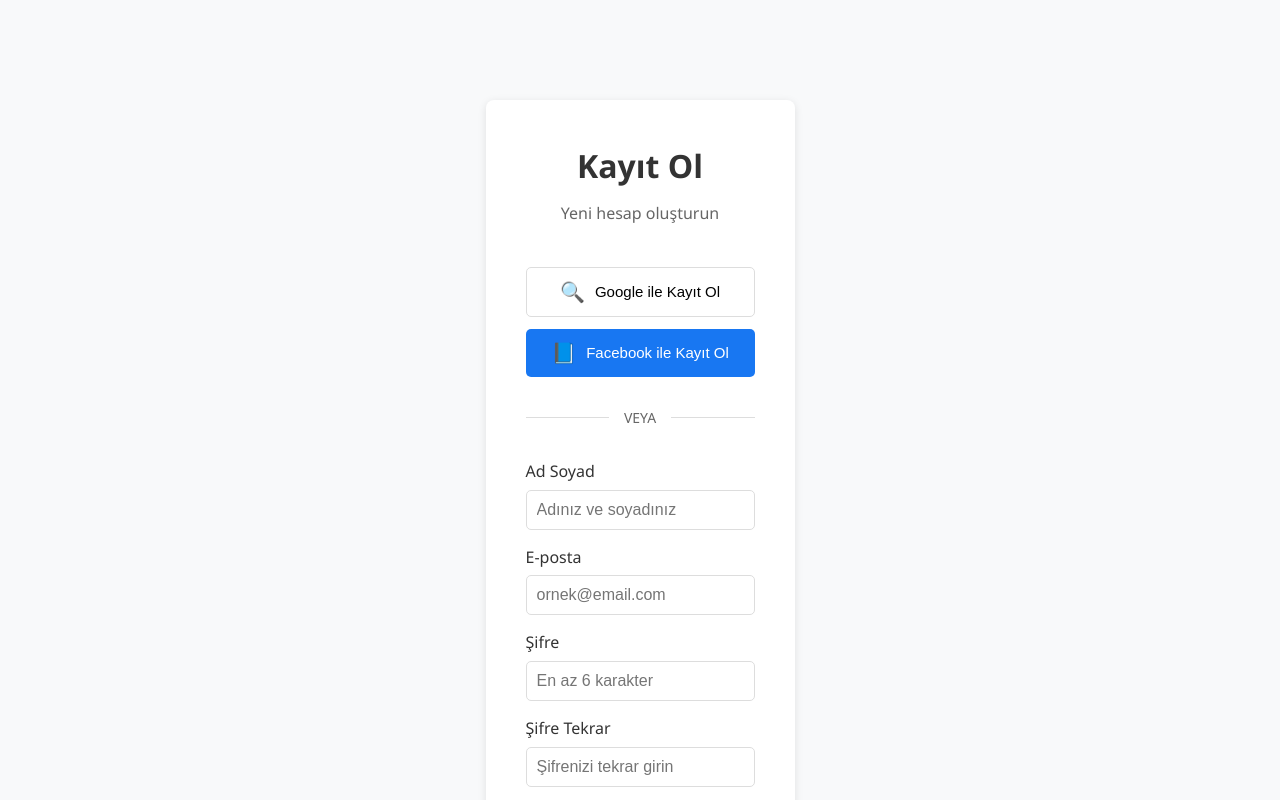
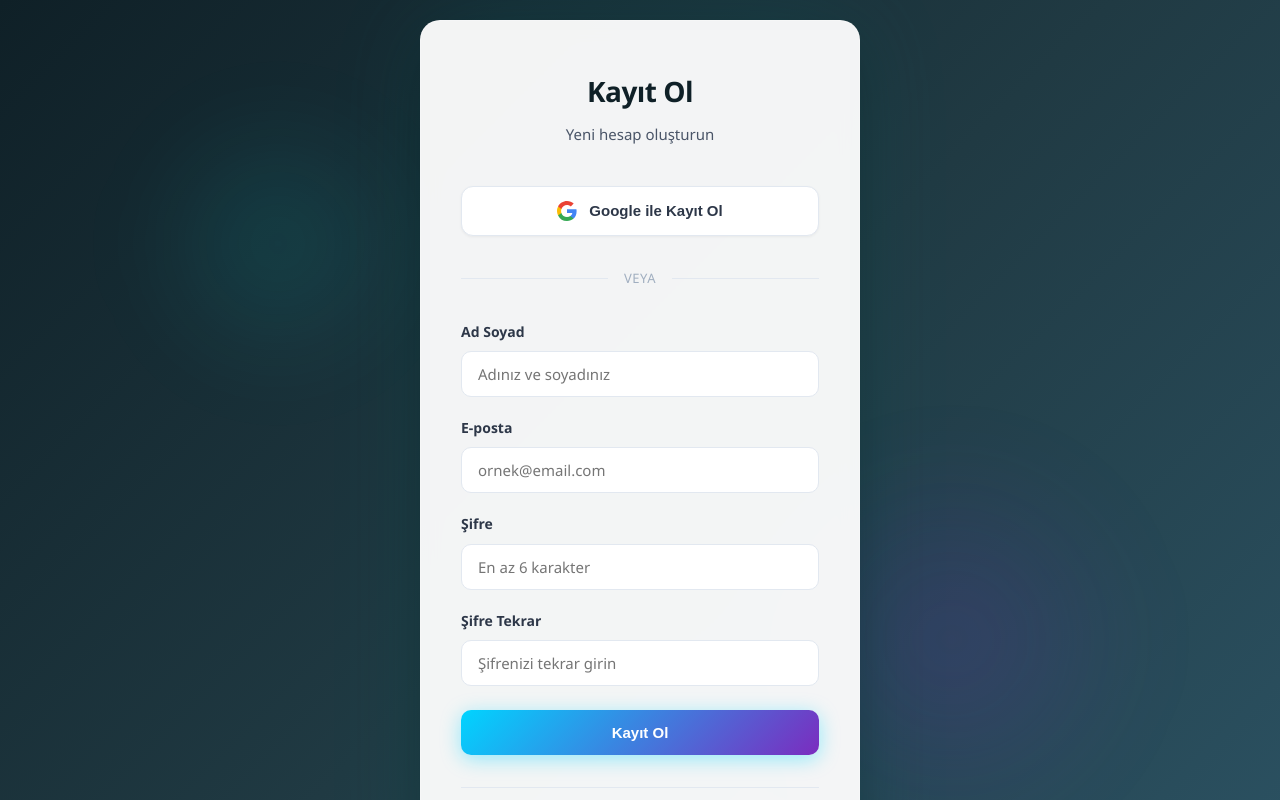
Before and after one commit to gulnurkilinc/full-stack, a React (Create React App) app in the folder frontend/: page /register in a window 1280 px wide. Shown: the top 800 px of the page. Built offline with nearby package versions, Linux system fonts and the light colour scheme.

Commit message:
register düzenlendi

```diff
--- a/frontend/src/pages/Register/Register.js
+++ b/frontend/src/pages/Register/Register.js
@@ -15,14 +15,12 @@ const Register = () => {
   const navigate = useNavigate();
   const { loading, error, isAuthenticated } = useSelector((state) => state.auth);
 
-  // Eğer kullanıcı kayıt olduysa ana sayfaya yönlendir
   useEffect(() => {
     if (isAuthenticated) {
       navigate('/');
     }
   }, [isAuthenticated, navigate]);
 
-  // Component unmount olduğunda error'ı temizle
   useEffect(() => {
     return () => {
       dispatch(clearError());
@@ -44,7 +42,6 @@ const Register = () => {
       return;
     }
 
-    // Backend'e kayıt isteği gönder
     const userData = {
       name: formData.name,
       email: formData.email,
@@ -54,27 +51,79 @@ const Register = () => {
     dispatch(register(userData));
   };
 
-  const handleSocialRegister = (provider) => {
-    alert(`${provider} ile kayıt özelliği yakında eklenecek!`);
+  const handleGoogleRegister = () => {
+    // Google OAuth işlemi için backend endpoint'inize yönlendirme yapabilirsiniz
+    // window.location.href = 'http://localhost:5000/api/auth/google';
+    alert('Google ile kayıt özelliği yakında eklenecek!');
   };
 
   return (
     <div style={{
-      paddingTop: '80px',
       minHeight: '100vh',
-      backgroundColor: '#f8f9fa',
+      background: 'linear-gradient(135deg, #0f2027 0%, #203a43 50%, #2c5364 100%)',
       display: 'flex',
       alignItems: 'center',
       justifyContent: 'center',
-      padding: '100px 20px'
+      padding: '20px',
+      position: 'relative',
+      overflow: 'hidden'
     }}>
-      <div className="container" style={{ maxWidth: '500px' }}>
-        <div className="card" style={{ padding: '40px' }}>
+      {/* Animated Background Elements */}
+      <div style={{
+        position: 'absolute',
+        top: '10%',
+        left: '10%',
+        width: '300px',
+        height: '300px',
+        background: 'radial-gradient(circle, rgba(0, 255, 255, 0.1) 0%, transparent 70%)',
+        borderRadius: '50%',
+        filter: 'blur(40px)',
+        animation: 'float 6s ease-in-out infinite'
+      }}></div>
+
+      <div style={{
+        position: 'absolute',
+        bottom: '10%',
+        right: '10%',
+        width: '400px',
+        height: '400px',
+        background: 'radial-gradient(circle, rgba(138, 43, 226, 0.15) 0%, transparent 70%)',
+        borderRadius: '50%',
+        filter: 'blur(40px)',
+        animation: 'float 8s ease-in-out infinite reverse'
+      }}></div>
+
+      <div style={{
+        maxWidth: '440px',
+        width: '100%',
+        position: 'relative',
+        zIndex: 1
+      }}>
+        <div style={{
+          backgroundColor: 'rgba(255, 255, 255, 0.95)',
+          backdropFilter: 'blur(10px)',
+          borderRadius: '20px',
+          padding: '48px 40px',
+          boxShadow: '0 20px 60px rgba(0, 0, 0, 0.3), 0 0 100px rgba(0, 255, 255, 0.1)',
+          border: '1px solid rgba(255, 255, 255, 0.2)'
+        }}>
+
+          {/* Logo / Title */}
           <div style={{ textAlign: 'center', marginBottom: '40px' }}>
-            <h1 style={{ fontSize: '32px', marginBottom: '10px', color: '#333' }}>
+            <h1 style={{
+              fontSize: '28px',
+              marginBottom: '8px',
+              color: '#0f2027',
+              fontWeight: '700',
+              letterSpacing: '-0.5px'
+            }}>
               Kayıt Ol
             </h1>
-            <p style={{ color: '#666', fontSize: '16px' }}>
+            <p style={{
+              color: '#4a5568',
+              fontSize: '15px',
+              fontWeight: '400'
+            }}>
               Yeni hesap oluşturun
             </p>
           </div>
@@ -82,162 +131,296 @@ const Register = () => {
           {/* Error Message */}
           {error && (
             <div style={{
-              backgroundColor: '#ff4444',
+              background: 'linear-gradient(135deg, #ff6b6b 0%, #ee5a6f 100%)',
               color: 'white',
-              padding: '12px',
-              borderRadius: '5px',
-              marginBottom: '20px',
-              textAlign: 'center',
-              fontSize: '14px'
+              padding: '14px 16px',
+              borderRadius: '12px',
+              marginBottom: '24px',
+              fontSize: '14px',
+              fontWeight: '500',
+              display: 'flex',
+              alignItems: 'center',
+              gap: '10px',
+              boxShadow: '0 4px 12px rgba(238, 90, 111, 0.3)'
             }}>
-              ⚠️ {error}
+              <svg width="20" height="20" viewBox="0 0 20 20" fill="none" xmlns="http://www.w3.org/2000/svg">
+                <path d="M10 0C4.48 0 0 4.48 0 10C0 15.52 4.48 20 10 20C15.52 20 20 15.52 20 10C20 4.48 15.52 0 10 0ZM11 15H9V13H11V15ZM11 11H9V5H11V11Z" fill="white"/>
+              </svg>
+              {error}
             </div>
           )}
 
-          {/* Social Register Buttons */}
-          <div style={{ marginBottom: '30px' }}>
+          {/* Google Register Button */}
           <button
-              onClick={() => handleSocialRegister('Google')}
+            onClick={handleGoogleRegister}
             type="button"
             style={{
               width: '100%',
-                padding: '12px',
-                marginBottom: '12px',
-                border: '1px solid #ddd',
-                borderRadius: '5px',
+              padding: '14px 20px',
+              marginBottom: '32px',
+              border: '1.5px solid #e2e8f0',
+              borderRadius: '12px',
               backgroundColor: 'white',
               cursor: 'pointer',
               display: 'flex',
               alignItems: 'center',
               justifyContent: 'center',
-                gap: '10px',
+              gap: '12px',
               fontSize: '15px',
-                fontWeight: '500',
-                transition: 'all 0.3s'
+              fontWeight: '600',
+              color: '#2d3748',
+              transition: 'all 0.2s ease',
+              boxShadow: '0 1px 3px rgba(0, 0, 0, 0.05)'
             }}
             onMouseEnter={(e) => {
-                e.target.style.backgroundColor = '#f8f9fa';
-                e.target.style.borderColor = '#007bff';
+              e.target.style.backgroundColor = '#f7fafc';
+              e.target.style.borderColor = '#00ffff';
+              e.target.style.transform = 'translateY(-1px)';
+              e.target.style.boxShadow = '0 4px 12px rgba(0, 255, 255, 0.2)';
             }}
             onMouseLeave={(e) => {
               e.target.style.backgroundColor = 'white';
-                e.target.style.borderColor = '#ddd';
+              e.target.style.borderColor = '#e2e8f0';
+              e.target.style.transform = 'translateY(0)';
+              e.target.style.boxShadow = '0 1px 3px rgba(0, 0, 0, 0.05)';
             }}
           >
-              <span style={{ fontSize: '20px' }}>🔍</span>
+            <svg width="20" height="20" viewBox="0 0 20 20" fill="none" xmlns="http://www.w3.org/2000/svg">
+              <path d="M19.6 10.227c0-.709-.064-1.39-.182-2.045H10v3.868h5.382a4.6 4.6 0 01-1.996 3.018v2.51h3.232c1.891-1.742 2.982-4.305 2.982-7.35z" fill="#4285F4"/>
+              <path d="M10 20c2.7 0 4.964-.895 6.618-2.423l-3.232-2.509c-.895.6-2.04.955-3.386.955-2.605 0-4.81-1.76-5.595-4.123H1.064v2.59A9.996 9.996 0 0010 20z" fill="#34A853"/>
+              <path d="M4.405 11.9c-.2-.6-.314-1.24-.314-1.9 0-.66.114-1.3.314-1.9V5.51H1.064A9.996 9.996 0 000 10c0 1.614.386 3.14 1.064 4.49l3.34-2.59z" fill="#FBBC05"/>
+              <path d="M10 3.977c1.468 0 2.786.505 3.823 1.496l2.868-2.868C14.959.99 12.695 0 10 0 6.09 0 2.71 2.24 1.064 5.51l3.34 2.59C5.19 5.736 7.395 3.977 10 3.977z" fill="#EA4335"/>
+            </svg>
             Google ile Kayıt Ol
           </button>
 
-            <button
-              onClick={() => handleSocialRegister('Facebook')}
-              type="button"
-              style={{
-                width: '100%',
-                padding: '12px',
-                marginBottom: '12px',
-                border: 'none',
-                borderRadius: '5px',
-                backgroundColor: '#1877f2',
-                color: 'white',
-                cursor: 'pointer',
-                display: 'flex',
-                alignItems: 'center',
-                justifyContent: 'center',
-                gap: '10px',
-                fontSize: '15px',
-                fontWeight: '500'
-              }}
-            >
-              <span style={{ fontSize: '20px' }}>📘</span>
-              Facebook ile Kayıt Ol
-            </button>
-          </div>
-
+          {/* Divider */}
           <div style={{
             display: 'flex',
             alignItems: 'center',
-            margin: '30px 0',
-            gap: '15px'
+            margin: '32px 0',
+            gap: '16px'
           }}>
-            <div style={{ flex: 1, height: '1px', backgroundColor: '#ddd' }}></div>
-            <span style={{ color: '#666', fontSize: '14px' }}>VEYA</span>
-            <div style={{ flex: 1, height: '1px', backgroundColor: '#ddd' }}></div>
+            <div style={{ flex: 1, height: '1px', backgroundColor: '#e2e8f0' }}></div>
+            <span style={{
+              color: '#a0aec0',
+              fontSize: '13px',
+              fontWeight: '500',
+              textTransform: 'uppercase',
+              letterSpacing: '0.5px'
+            }}>
+              veya
+            </span>
+            <div style={{ flex: 1, height: '1px', backgroundColor: '#e2e8f0' }}></div>
           </div>
 
+          {/* Register Form */}
           <form onSubmit={handleSubmit}>
-            <div className="form-group">
-              <label className="form-label">Ad Soyad</label>
+            <div style={{ marginBottom: '20px' }}>
+              <label style={{
+                display: 'block',
+                marginBottom: '8px',
+                fontSize: '14px',
+                fontWeight: '600',
+                color: '#2d3748'
+              }}>
+                Ad Soyad
+              </label>
               <input
                 type="text"
                 name="name"
-                className="form-input"
                 value={formData.name}
                 onChange={handleChange}
                 required
                 placeholder="Adınız ve soyadınız"
                 disabled={loading}
+                style={{
+                  width: '100%',
+                  padding: '12px 16px',
+                  border: '1.5px solid #e2e8f0',
+                  borderRadius: '10px',
+                  fontSize: '15px',
+                  color: '#2d3748',
+                  backgroundColor: loading ? '#f7fafc' : 'white',
+                  transition: 'all 0.2s ease',
+                  outline: 'none',
+                  fontFamily: 'inherit'
+                }}
+                onFocus={(e) => {
+                  e.target.style.borderColor = '#00ffff';
+                  e.target.style.boxShadow = '0 0 0 3px rgba(0, 255, 255, 0.1)';
+                }}
+                onBlur={(e) => {
+                  e.target.style.borderColor = '#e2e8f0';
+                  e.target.style.boxShadow = 'none';
+                }}
               />
             </div>
 
-            <div className="form-group">
-              <label className="form-label">E-posta</label>
+            <div style={{ marginBottom: '20px' }}>
+              <label style={{
+                display: 'block',
+                marginBottom: '8px',
+                fontSize: '14px',
+                fontWeight: '600',
+                color: '#2d3748'
+              }}>
+                E-posta
+              </label>
               <input
                 type="email"
                 name="email"
-                className="form-input"
                 value={formData.email}
                 onChange={handleChange}
                 required
                 placeholder="ornek@email.com"
                 disabled={loading}
+                style={{
+                  width: '100%',
+                  padding: '12px 16px',
+                  border: '1.5px solid #e2e8f0',
+                  borderRadius: '10px',
+                  fontSize: '15px',
+                  color: '#2d3748',
+                  backgroundColor: loading ? '#f7fafc' : 'white',
+                  transition: 'all 0.2s ease',
+                  outline: 'none',
+                  fontFamily: 'inherit'
+                }}
+                onFocus={(e) => {
+                  e.target.style.borderColor = '#00ffff';
+                  e.target.style.boxShadow = '0 0 0 3px rgba(0, 255, 255, 0.1)';
+                }}
+                onBlur={(e) => {
+                  e.target.style.borderColor = '#e2e8f0';
+                  e.target.style.boxShadow = 'none';
+                }}
               />
             </div>
 
-            <div className="form-group">
-              <label className="form-label">Şifre</label>
+            <div style={{ marginBottom: '20px' }}>
+              <label style={{
+                display: 'block',
+                marginBottom: '8px',
+                fontSize: '14px',
+                fontWeight: '600',
+                color: '#2d3748'
+              }}>
+                Şifre
+              </label>
               <input
                 type="password"
                 name="password"
-                className="form-input"
                 value={formData.password}
                 onChange={handleChange}
                 required
                 placeholder="En az 6 karakter"
+                disabled={loading}
                 minLength="6"
-                disabled={loading}
+                style={{
+                  width: '100%',
+                  padding: '12px 16px',
+                  border: '1.5px solid #e2e8f0',
+                  borderRadius: '10px',
+                  fontSize: '15px',
+                  color: '#2d3748',
+                  backgroundColor: loading ? '#f7fafc' : 'white',
+                  transition: 'all 0.2s ease',
+                  outline: 'none',
+                  fontFamily: 'inherit'
+                }}
+                onFocus={(e) => {
+                  e.target.style.borderColor = '#00ffff';
+                  e.target.style.boxShadow = '0 0 0 3px rgba(0, 255, 255, 0.1)';
+                }}
+                onBlur={(e) => {
+                  e.target.style.borderColor = '#e2e8f0';
+                  e.target.style.boxShadow = 'none';
+                }}
               />
             </div>
 
-            <div className="form-group">
-              <label className="form-label">Şifre Tekrar</label>
+            <div style={{ marginBottom: '24px' }}>
+              <label style={{
+                display: 'block',
+                marginBottom: '8px',
+                fontSize: '14px',
+                fontWeight: '600',
+                color: '#2d3748'
+              }}>
+                Şifre Tekrar
+              </label>
               <input
                 type="password"
                 name="confirmPassword"
-                className="form-input"
                 value={formData.confirmPassword}
                 onChange={handleChange}
                 required
                 placeholder="Şifrenizi tekrar girin"
                 disabled={loading}
+                style={{
+                  width: '100%',
+                  padding: '12px 16px',
+                  border: '1.5px solid #e2e8f0',
+                  borderRadius: '10px',
+                  fontSize: '15px',
+                  color: '#2d3748',
+                  backgroundColor: loading ? '#f7fafc' : 'white',
+                  transition: 'all 0.2s ease',
+                  outline: 'none',
+                  fontFamily: 'inherit'
+                }}
+                onFocus={(e) => {
+                  e.target.style.borderColor = '#00ffff';
+                  e.target.style.boxShadow = '0 0 0 3px rgba(0, 255, 255, 0.1)';
+                }}
+                onBlur={(e) => {
+                  e.target.style.borderColor = '#e2e8f0';
+                  e.target.style.boxShadow = 'none';
+                }}
               />
             </div>
 
+            {/* Register Button */}
             <button
               type="submit"
-              className="btn btn-primary"
+              disabled={loading}
               style={{
                 width: '100%',
-                padding: '15px',
-                fontSize: '16px',
-                fontWeight: '500',
-                opacity: loading ? 0.7 : 1,
-                cursor: loading ? 'not-allowed' : 'pointer'
+                padding: '14px 20px',
+                fontSize: '15px',
+                fontWeight: '600',
+                border: 'none',
+                borderRadius: '10px',
+                background: loading
+                  ? '#cbd5e0'
+                  : 'linear-gradient(135deg, #00d4ff 0%, #7b2cbf 100%)',
+                color: 'white',
+                cursor: loading ? 'not-allowed' : 'pointer',
+                transition: 'all 0.2s ease',
+                boxShadow: loading
+                  ? 'none'
+                  : '0 4px 20px rgba(0, 212, 255, 0.4)'
               }}
-              disabled={loading}
+              onMouseEnter={(e) => {
+                if (!loading) {
+                  e.target.style.transform = 'translateY(-2px)';
+                  e.target.style.boxShadow = '0 6px 30px rgba(0, 212, 255, 0.6)';
+                }
+              }}
+              onMouseLeave={(e) => {
+                if (!loading) {
+                  e.target.style.transform = 'translateY(0)';
+                  e.target.style.boxShadow = '0 4px 20px rgba(0, 212, 255, 0.4)';
+                }
+              }}
             >
               {loading ? (
-                <span>
-                  ⏳ Kayıt Olunuyor...
+                <span style={{ display: 'flex', alignItems: 'center', justifyContent: 'center', gap: '8px' }}>
+                  <svg width="16" height="16" viewBox="0 0 16 16" fill="none" xmlns="http://www.w3.org/2000/svg" style={{ animation: 'spin 1s linear infinite' }}>
+                    <path d="M8 1.5V4.5M8 11.5V14.5M14.5 8H11.5M4.5 8H1.5M12.7 12.7L10.6 10.6M5.4 5.4L3.3 3.3M12.7 3.3L10.6 5.4M5.4 10.6L3.3 12.7" stroke="white" strokeWidth="2" strokeLinecap="round"/>
+                  </svg>
+                  Kayıt Olunuyor...
                 </span>
               ) : (
                 'Kayıt Ol'
@@ -245,21 +428,60 @@ const Register = () => {
             </button>
           </form>
 
+          {/* Login Link */}
           <div style={{
             textAlign: 'center',
-            marginTop: '30px',
-            paddingTop: '30px',
-            borderTop: '1px solid #eee'
+            marginTop: '32px',
+            paddingTop: '24px',
+            borderTop: '1px solid #e2e8f0'
           }}>
-            <p style={{ color: '#666', fontSize: '14px' }}>
+            <p style={{
+              color: '#718096',
+              fontSize: '14px',
+              fontWeight: '500'
+            }}>
               Zaten hesabınız var mı?{' '}
-              <Link to="/login" style={{ color: '#007bff', fontWeight: '500' }}>
+              <Link
+                to="/login"
+                style={{
+                  color: '#00d4ff',
+                  fontWeight: '600',
+                  textDecoration: 'none'
+                }}
+                onMouseEnter={(e) => e.target.style.color = '#00ffff'}
+                onMouseLeave={(e) => e.target.style.color = '#00d4ff'}
+              >
                 Giriş Yap
               </Link>
             </p>
           </div>
         </div>
+
+        {/* Footer Text */}
+        <p style={{
+          textAlign: 'center',
+          marginTop: '24px',
+          color: 'rgba(255, 255, 255, 0.7)',
+          fontSize: '13px',
+          fontWeight: '500',
+          textShadow: '0 2px 10px rgba(0, 0, 0, 0.3)'
+        }}>
+          © 2025 Tüm hakları saklıdır
+        </p>
       </div>
+
+      {/* Animations */}
+      <style>{`
+        @keyframes spin {
+          from { transform: rotate(0deg); }
+          to { transform: rotate(360deg); }
+        }
+
+        @keyframes float {
+          0%, 100% { transform: translateY(0px); }
+          50% { transform: translateY(-20px); }
+        }
+      `}</style>
     </div>
   );
 };
```
Lines whose indentation alone changed are shown as unchanged.
